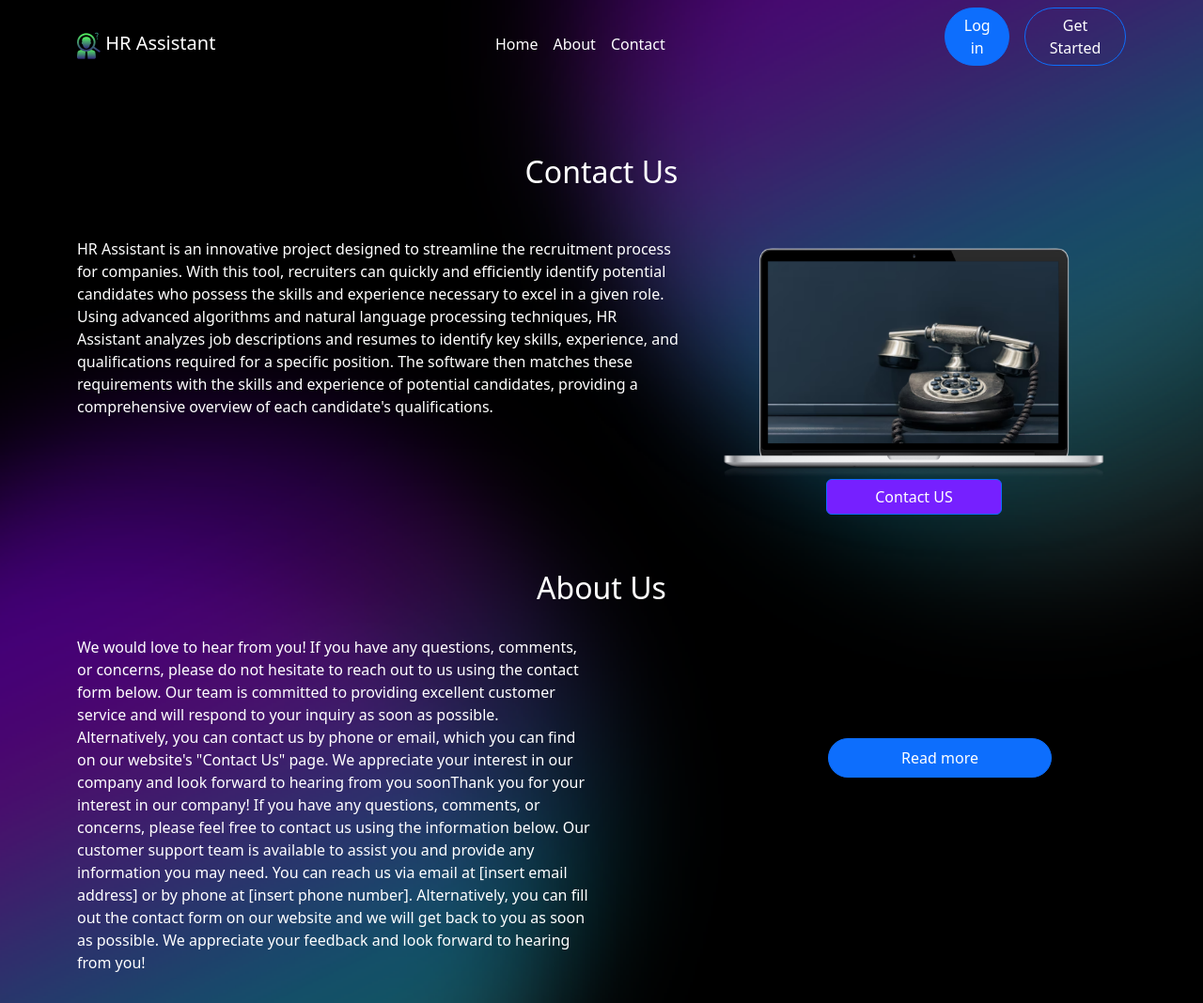
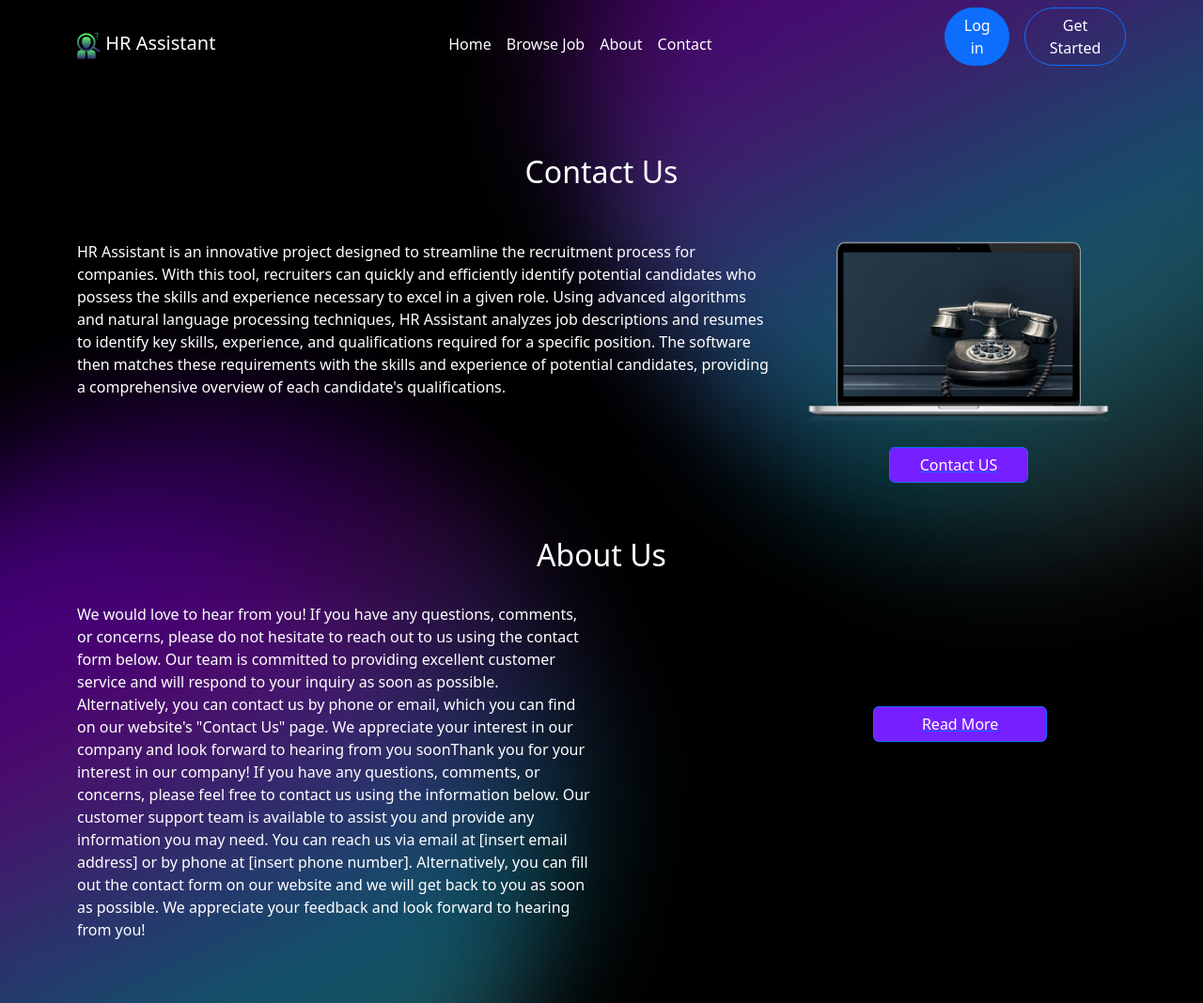
Before and after one commit to MaarkNassef/GraduationProject, a Flask app: page /displayAllJobs in a window 1280 px wide. Shown: the top 1068 px of the page at 94% size. Run offline with Flask 3, Linux system fonts and the light colour scheme; data that the repository does not hold is empty; some libraries are stand-ins or nearby versions.

Commit message:
1st check

```diff
--- a/templates/allJobs.html
+++ b/templates/allJobs.html
@@ -25,7 +25,7 @@
 </div>
 <div class="container">
   <div class="row">
-    <div class="col-lg-7 col-md-6 col-sm-6 ">
+    <div class="col-lg-8 col-md-6 col-sm-6 ">
       <p style="color: white; padding-top: 3%;">
         HR Assistant is an innovative project designed to streamline the recruitment process for companies. With this
         tool, recruiters can quickly and efficiently identify potential candidates who possess the skills and experience
@@ -35,9 +35,11 @@
         then matches these requirements with the skills and experience of potential candidates, providing a
         comprehensive overview of each candidate's qualifications.
     </div>
-    <div class="col-lg-5 col-md-6 col-sm-6  align-items-center ">
+    <div class="col-lg-4 col-md-6 col-sm-6  align-items-center ">
       <img src="static/Photo/Labtop With old phone@2x.png" class="img-fluid" style=" padding-top: 5%;">
-      <div class="d-grid  gap-2 col-5 mx-auto"><button style="background-color: #7620FF;" class="btn btn-primary" type="button">Contact US</button></div>
+      <a href="{{url_for('contactus')}}">
+      <div class="d-grid mt-4 gap-2 col-5 mx-auto"><button style="background-color: #7620FF;" class="btn btn-primary" href="{{url_for('contactus')}} type="button">Contact US</button> </div>
+      </a>
     </div>
   </div>
 </div>
@@ -59,11 +61,15 @@
         our website and we will get back to you as soon as possible. We appreciate your feedback and look forward to
         hearing from you!
     </div>
-    <div class="col-sm-6 row-cols-1 ">
+
+      <div class="col-sm-6 row-cols-1 ">
       <div style="width: 50; padding-left: 42%; padding-top: 20%;">
-        <a href="#" class="btn btn-primary rounded-pill main-btn text-white w-75 h-auto">Read more</a>
+        <a href="{{url_for('aboutus')}}">
+        <div  class="d-grid  gap-2 col-7 mx-5 fs-1"><button style="background-color: #7620FF;" class="btn btn-primary" type="button">Read More</button></div>
+      </a>
       </div>
     </div>
+
   </div>
 </div>
 {% endblock %}
--- a/templates/base.html
+++ b/templates/base.html
@@ -35,11 +35,15 @@
                             <a class="nav-link " aria-current="page" href="/">Home</a>
                         </li>
                         <li class="nav-item">
+                            <a class="nav-link" href="{{url_for('dispalyAlljobs')}}">Browse Job</a>
+                        </li>
+                        <li class="nav-item">
                             <a class="nav-link" href="{{url_for('aboutus')}}">About</a>
                         </li>
                         <li class="nav-item">
                             <a class="nav-link" href="{{url_for('contactus')}}">Contact</a>
                         </li>
+
                         {% if 'Admin' in session: %}
                         <li class="nav-item">
                             <a class="nav-link" href="{{url_for('adminPage')}}">Admin</a>
@@ -123,7 +127,7 @@
                         <p class="lh-lg mt-3 mb-5">Get in touch with us via mail phone.We are waiting for your call or
                             message</p>
                         <a class="btn btn-primary rounded-pill main-btn text-white w-75 h-auto"
-                            href="#">HrAssistant@gmail.com</a>
+                            href="mailto:hrassistant97@gmail.com">HrAssistant@gmail.com</a>
                         </ul>
                     </div>
                 </div>
```
